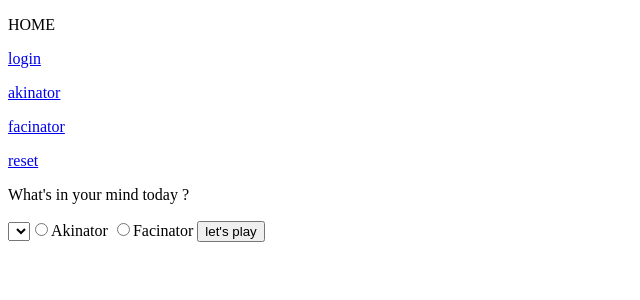
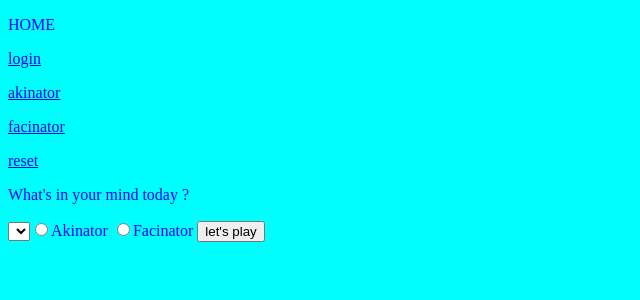
Before and after one commit to AashayI394/faculty_akinator, a Flask app: page / in a window 1280 px wide. Shown: the top 300 px of the page, without its empty margins (0-640 px from the left). Run offline with Flask 3, Linux system fonts and the light colour scheme; lists and menus that the app fills with data are empty.

Commit message:
linked css

```diff
--- /dev/null
+++ b/static/css/styles.css
@@ -0,0 +1,5 @@
+body {
+  background-color: aqua;
+  color: blue;
+
+}
--- a/templates/index.html
+++ b/templates/index.html
@@ -23,9 +23,6 @@
 
 
     {% block facinatorbody %}
-
-
-
     {% endblock %}
 
 
--- a/templates/layout.html
+++ b/templates/layout.html
@@ -3,6 +3,9 @@
 <head>
     <meta charset="UTF-8">
     <meta name="viewport" content="width=device-width, initial-scale=1.0">
+
+    <link rel="stylesheet" type="text/css" href="{{ url_for('static', filename='css/styles.css') }}">
+
     <title>rppoop project</title>
 </head>
 <body>
```
Also changed, not shown: templates/login.html (+7 -1 lines).
